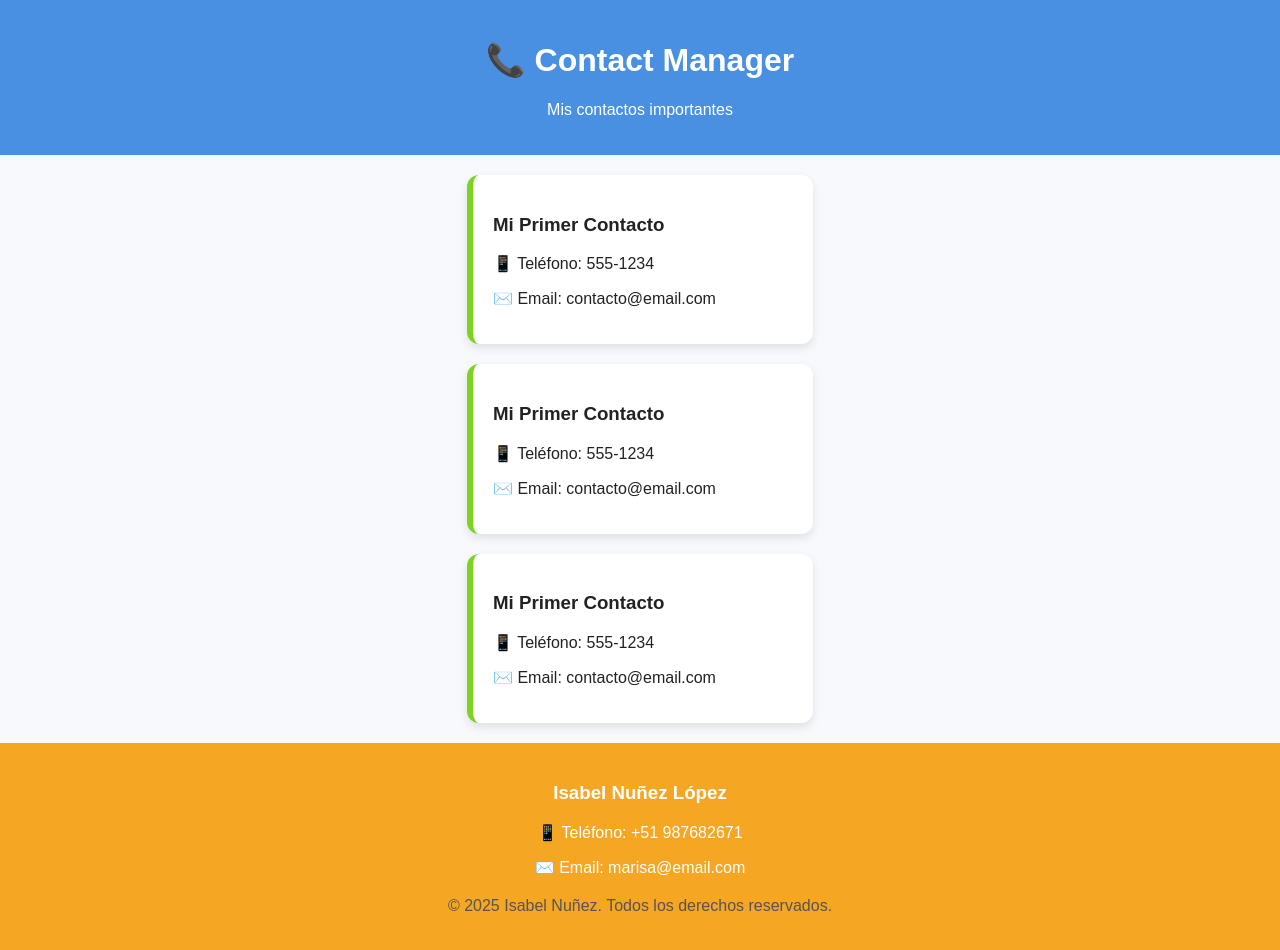
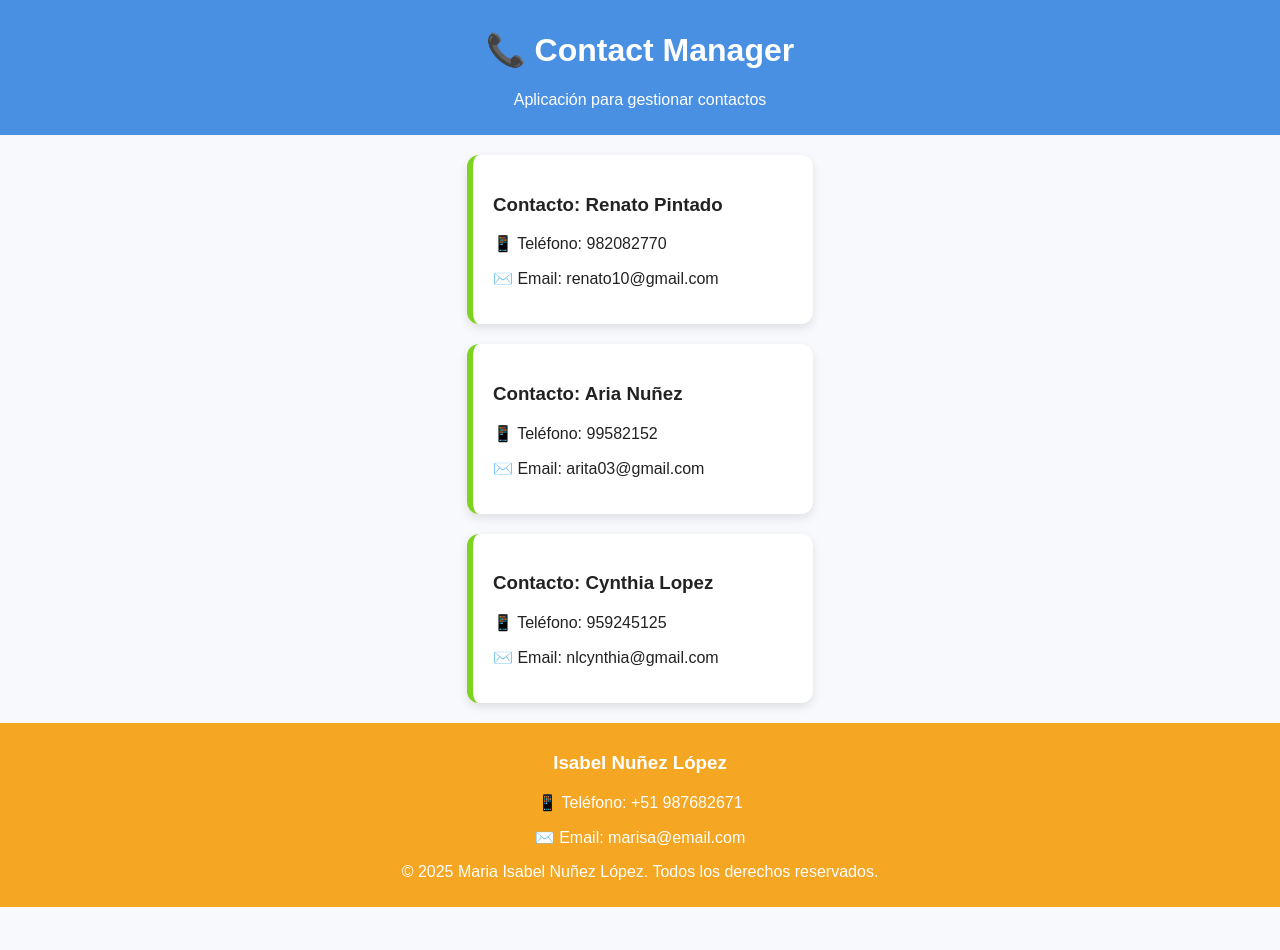
Before and after one commit to MarIsa-17/contact-manager, a React app: page / in a window 1280 px wide. After the commit the page ends 907 px from the top, so only its background shows below. Built offline with nearby package versions, Linux system fonts and the light colour scheme; the HTML template or start-up script is replaced by a standard one.

Commit message:
uso de props

```diff
--- a/src/App.jsx
+++ b/src/App.jsx
@@ -1,18 +1,18 @@
-import Header from './components/Header'
-import ContactList from './components/ContactList'
-import Footer from './components/footer'
+import Header from "./components/Header";
+import ContactList from "./components/ContactList";
+import Footer from "./components/footer";
 
 function App() {
 
   return (
-    <div>
-      {/* Aquí renderiza los componentes */}
+   <div>
       <Header/>
       <main>
       <ContactList/>
       <Footer/>
       </main>
-    </div>
+   </div>
+
   )
 }
 
--- a/src/components/ContactCard.jsx
+++ b/src/components/ContactCard.jsx
@@ -1,12 +1,10 @@
 
-function ContactCard() {
-
+export default function ContactCard(props) {
   return (
     <div className="contact-card">
-      <h3>Mi Primer Contacto</h3>
-      <p>📱 Teléfono: 555-1234</p>
-      <p>✉️ Email: contacto@email.com</p>
+      <h3>Contacto: {props.name} {props.lastName}</h3>
+      <p>📱 Teléfono: {props.telefono}</p>
+      <p>✉️ Email: {props.email}</p>
     </div>
   );
-}
-export default ContactCard;
+};
--- a/src/components/ContactList.jsx
+++ b/src/components/ContactList.jsx
@@ -1,13 +1,11 @@
 import ContactCard from "./ContactCard"
 
- function ContactList() {
-
+export default function ContactList() {
   return (
     <div>
-      <ContactCard/>
-      <ContactCard/>
-      <ContactCard/>
+      <ContactCard name= "Renato" lastName="Pintado" telefono={982082770} email ="renato10@gmail.com"/>
+      <ContactCard name= "Aria" lastName="Nuñez" telefono={99582152} email ="arita03@gmail.com"/>
+      <ContactCard name= "Cynthia" lastName="Lopez" telefono={959245125} email ="nlcynthia@gmail.com"/>
     </div>
   )
 }
-export default ContactList;
--- a/src/components/Copyright.jsx
+++ b/src/components/Copyright.jsx
@@ -1,11 +1,9 @@
-function Copyright({ name }) {
+export default  function Copyright() {
   const year = new Date().getFullYear();
 
   return (
-    <p style={{ textAlign: "center", marginTop: "20px", color: "#555" }}>
-      © {year} {name}. Todos los derechos reservados.
+    <p>
+      © {year} Maria Isabel Nuñez López. Todos los derechos reservados.
     </p>
   );
 }
-
-export default Copyright;
--- a/src/components/Footer.jsx
+++ b/src/components/Footer.jsx
@@ -1,14 +1,13 @@
-import Copyright from "./Copyright"
+import Copyright from "./Copyright";
 
-function Footer() {
+export default function Footer() {
   return (
     <footer>
       <h3>Isabel Nuñez López</h3>
       <p>📱 Teléfono: +51 987682671</p>
       <p>✉️ Email: marisa@email.com</p>
 
-      <Copyright name="Isabel Nuñez"/>
+      <Copyright name="Isabel Nuñez López" />
     </footer>
-  )
+  );
 }
-export default Footer;
--- a/src/components/Header.jsx
+++ b/src/components/Header.jsx
@@ -1,12 +1,8 @@
-
-function Header() {
-
-
+export default function Header() {
   return (
     <header>
       <h1>📞 Contact Manager</h1>
-      <p>Mis contactos importantes</p>
+      <p>Aplicación para gestionar contactos</p>
     </header>
-  )
+  );
 }
-export default Header;
--- a/src/index.css
+++ b/src/index.css
@@ -12,17 +12,20 @@ body {
   font-family: Arial, sans-serif;
   background: var(--bg);
   color: var(--text);
+  display: flex;
+  justify-content: center;
 }
 
 header {
-  padding: 20px;
+  padding: 10px;
+  width: 100vw;
   text-align: center;
   background-color: var(--primary);
   color: white;
 }
 
 footer {
-  padding: 20px;
+  padding: 10px;
   text-align: center;
   background: var(--secondary);
   color: white;
```
